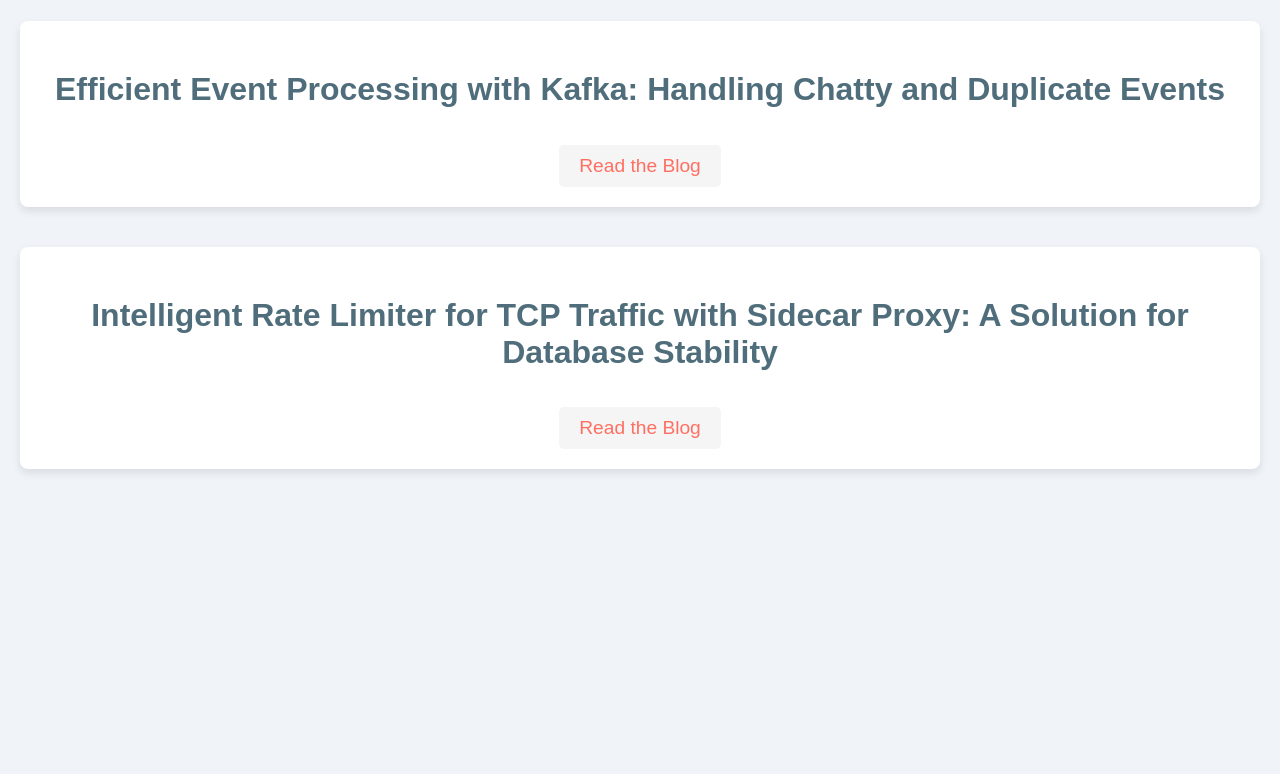
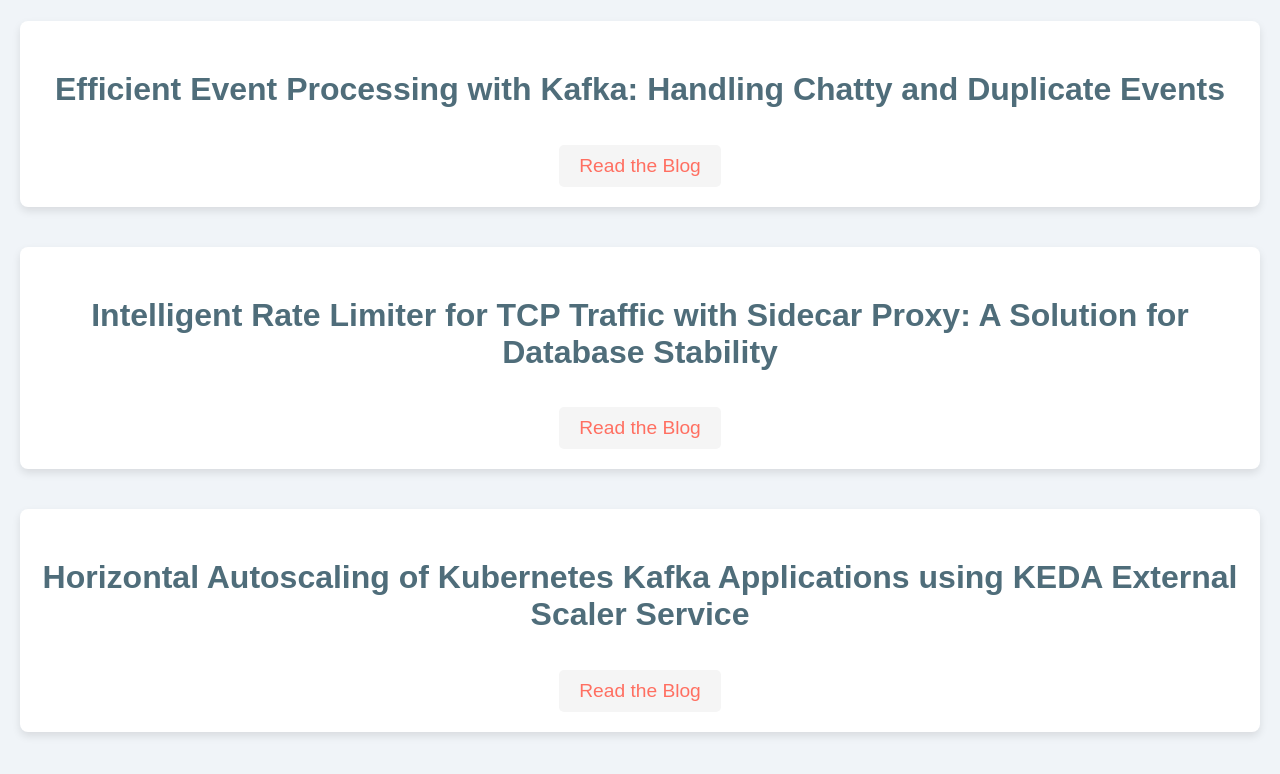
Before and after one commit to pradeep-ganachari/blogs, a plain HTML site: page index.html in a window 1280 px wide. Shown: the part 352-1126 px from the top of the page. Before the commit the page ends 881 px from the top, so only its background shows below. Drawn offline with Linux system fonts and the light colour scheme.

Commit message:
auto scaler

```diff
--- a/index.html
+++ b/index.html
@@ -112,6 +112,11 @@
             <h2>Intelligent Rate Limiter for TCP Traffic with Sidecar Proxy: A Solution for Database Stability</h2>
             <a href="https://pradeep-ganachari.github.io/blogs/tcp_ratelimit/TcpRateLimit.html" target="_blank">Read the Blog</a>
         </div>
+
+        <div class="blog-section">
+            <h2>Horizontal Autoscaling of Kubernetes Kafka Applications using KEDA External Scaler Service</h2>
+            <a href="https://pradeep-ganachari.github.io/blogs/auto_scaler/AutoScalerKeda.html" target="_blank">Read the Blog</a>
+        </div>
     </div>
 </body>
 </html>
```
Also changed, not shown: auto_scaler/autoscaler.png (added), 1 other file.
